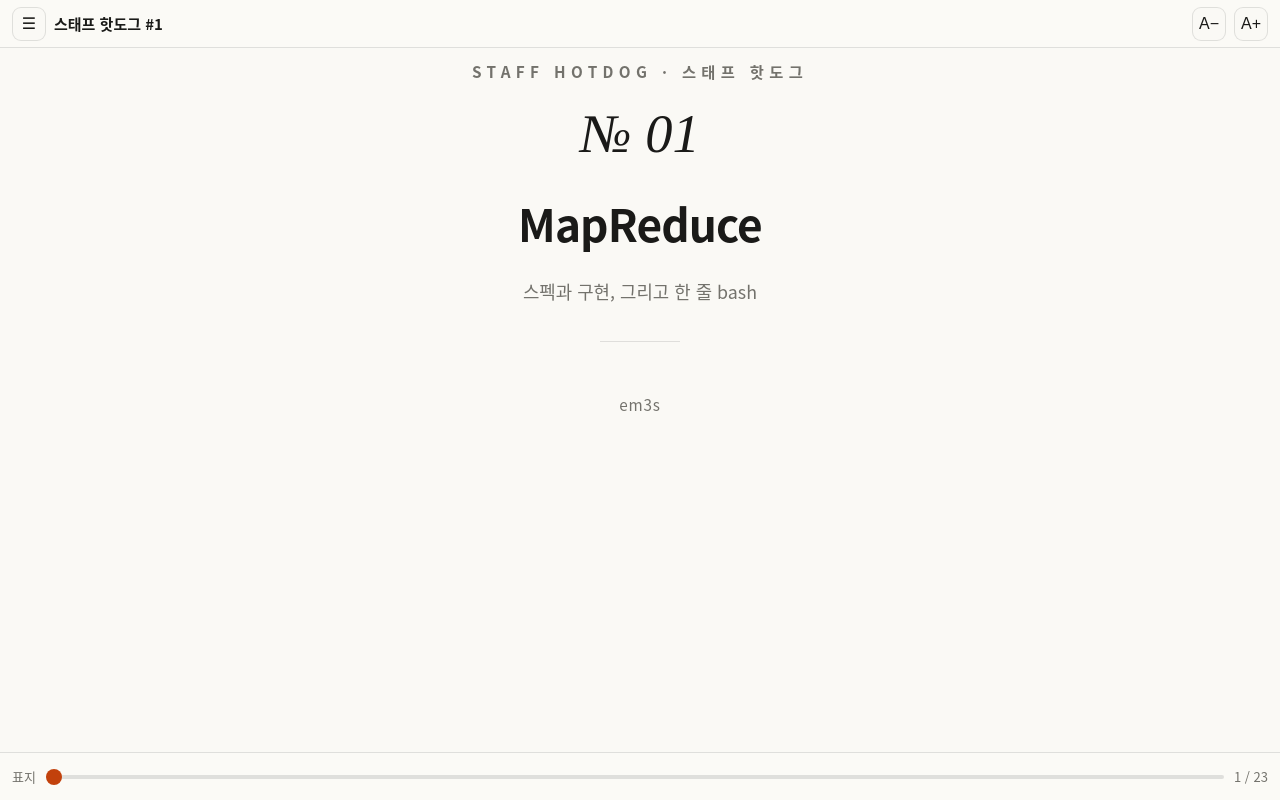
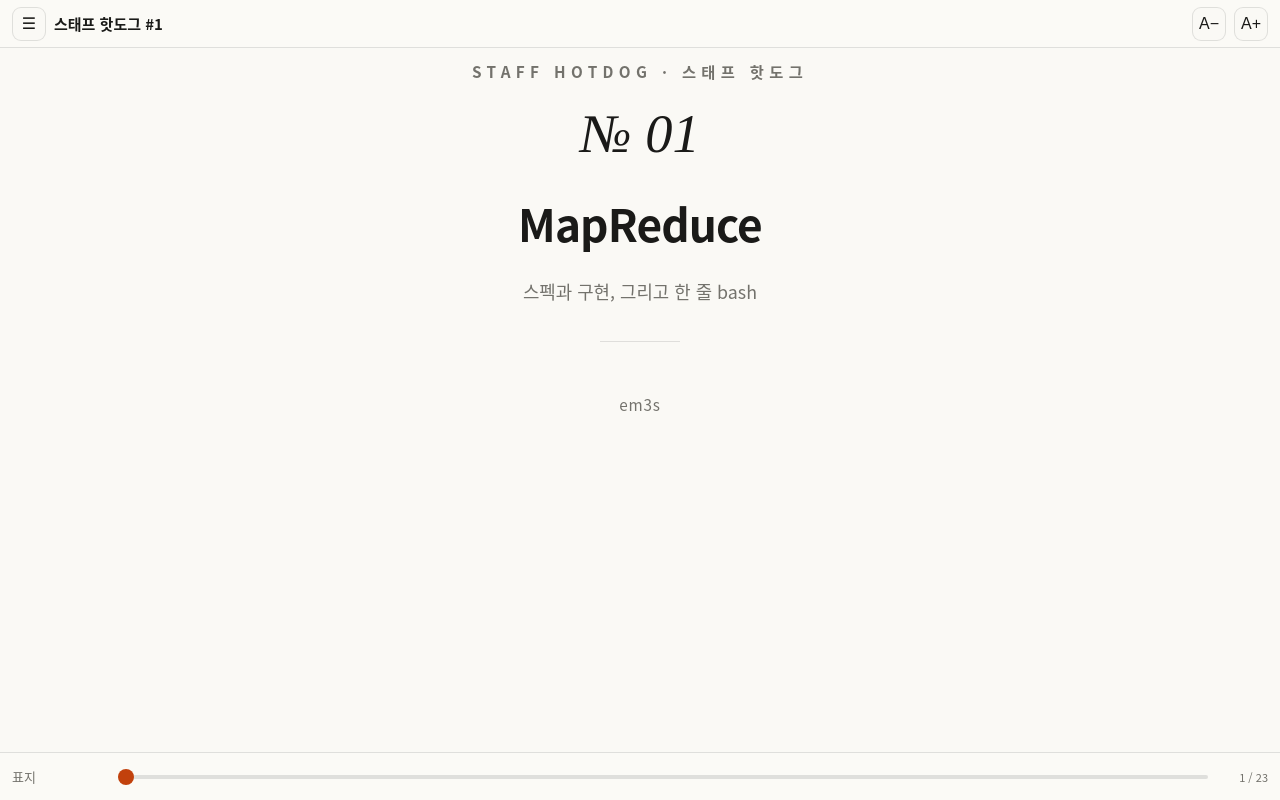
Before and after one commit to em3s/tilmore, a website: page public/staffhotdog/index.html in a window 1280 px wide. Drawn offline with Linux system fonts and the light colour scheme.

Commit message:
리더: 하단 바 제목·인디케이터 고정 폭
제목(#chapter)과 페이지 인디케이터(#pageInfo)가 내용 길이에 따라
폭이 변해 가운데 스크러버가 들썩이던 문제. 제목 96px 고정+말줄임,
인디케이터 50px 고정·우측정렬·11px(살짝 축소)로 스크러버 위치 불변.

Co-Authored-By: Claude Opus 4.7 (1M context) <noreply@anthropic.com>

```diff
--- a/public/staffhotdog/index.html
+++ b/public/staffhotdog/index.html
@@ -53,7 +53,9 @@
     display: grid; place-items: center; flex: 0 0 auto;
   }
   .iconbtn:active { transform: scale(.94); }
-  #pageInfo { font-variant-numeric: tabular-nums; white-space: nowrap; }
+  /* 제목·인디케이터는 고정 폭 → 가운데 스크러버가 들썩이지 않음 */
+  #chapter { flex: 0 0 96px; min-width: 0; overflow: hidden; text-overflow: ellipsis; white-space: nowrap; }
+  #pageInfo { flex: 0 0 50px; text-align: right; font-size: 11px; font-variant-numeric: tabular-nums; white-space: nowrap; }
   #scrub { flex: 1; appearance: none; height: 4px; border-radius: 4px; background: var(--line); }
   #scrub::-webkit-slider-thumb { appearance: none; width: 16px; height: 16px; border-radius: 50%; background: var(--accent); cursor: pointer; }
   #scrub::-moz-range-thumb { width: 16px; height: 16px; border: 0; border-radius: 50%; background: var(--accent); }
```
